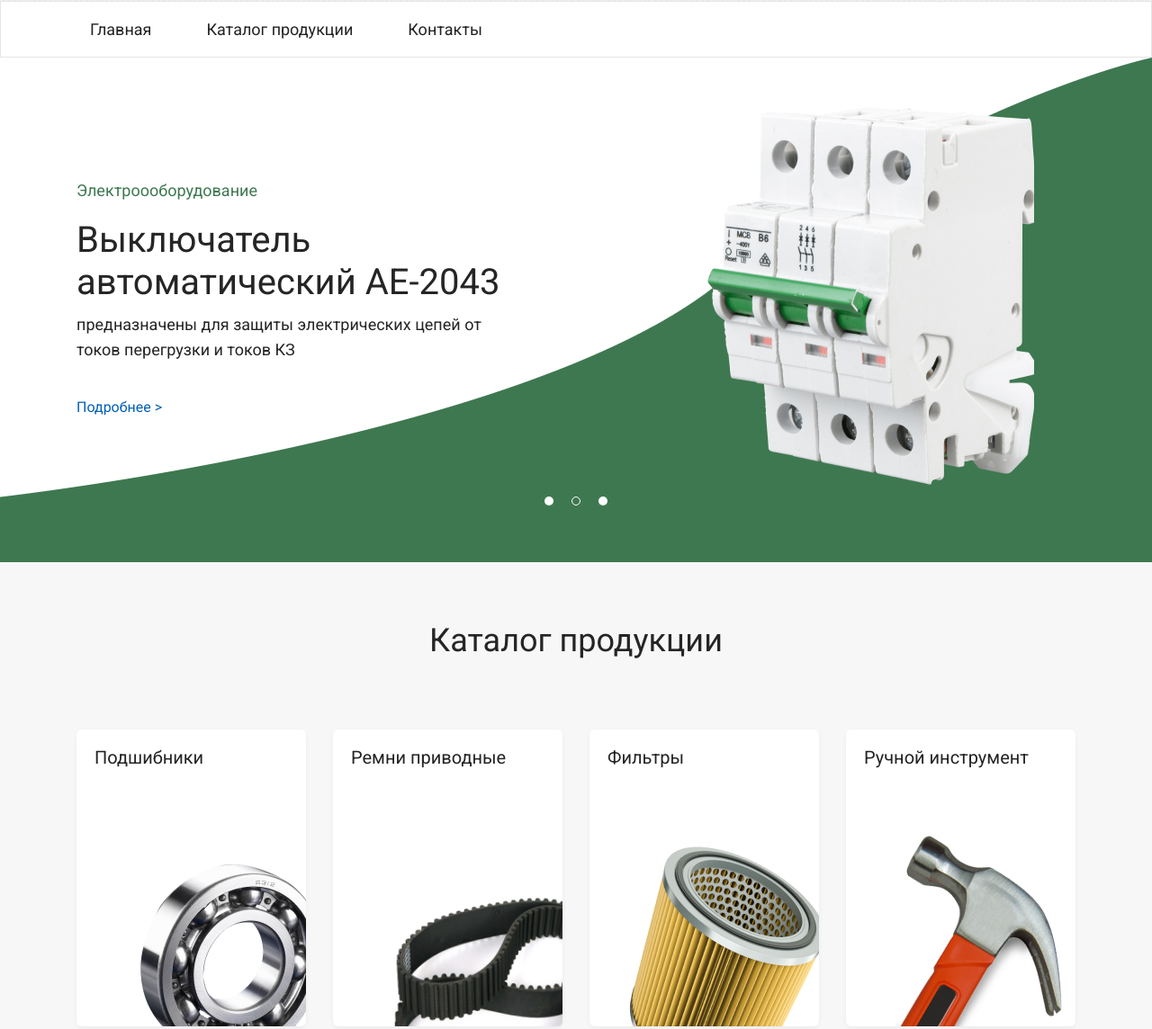
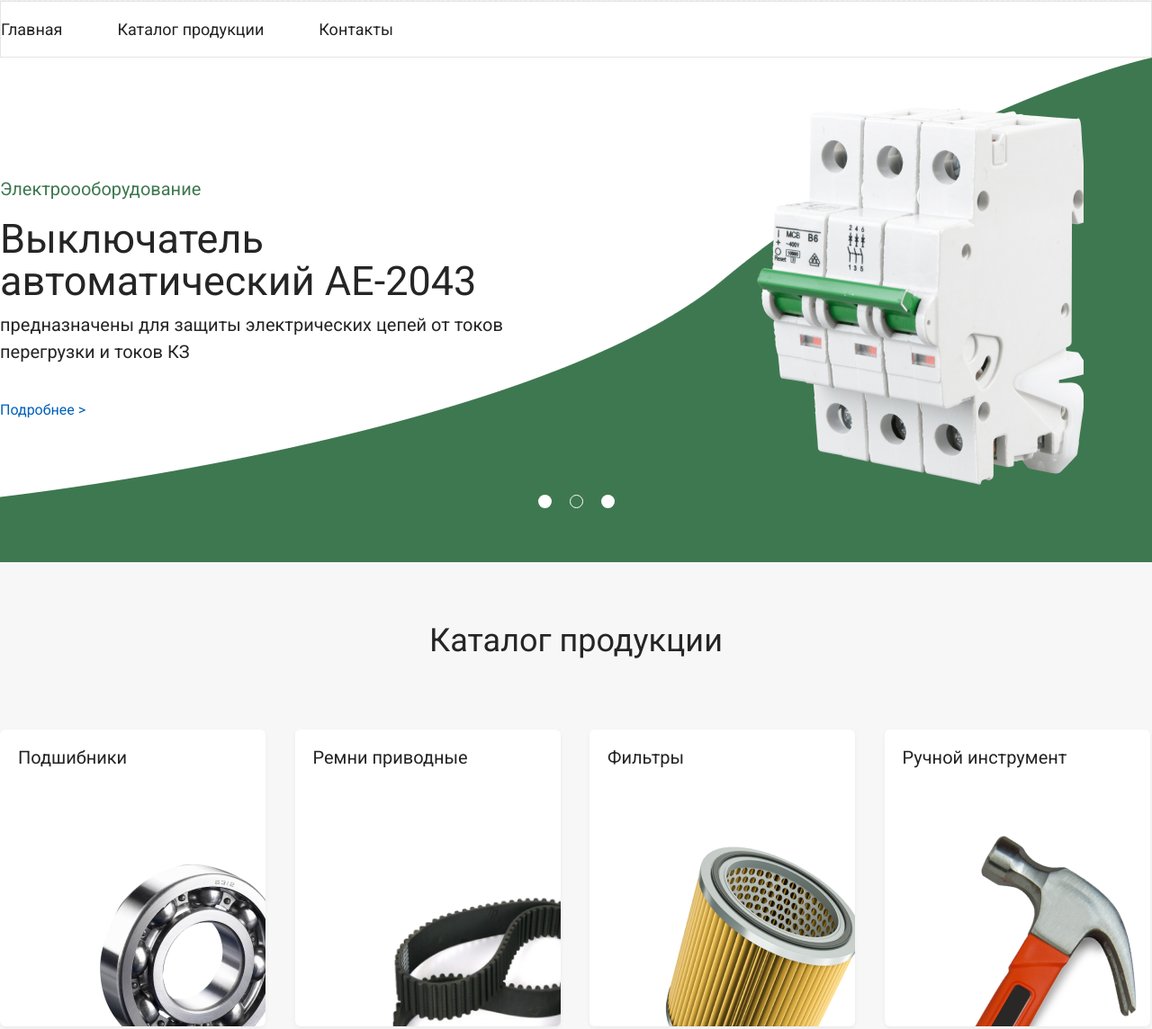
Before and after one commit to nebesnaya2910/K9N, a plain HTML site: page index.html in a window 1280 px wide. Shown: the part 156-1300 px from the top of the page at 90% size. Drawn offline with nearby package versions, Linux system fonts and the light colour scheme.

Commit message:
add an adaptation

```diff
--- a/style.css
+++ b/style.css
@@ -321,6 +321,7 @@
     width: 100%;
     height: 100%;
     background: url('img/advantage\ back.png') no-repeat;
+    background-size: 100%;
 }
 
 .advantages-block::before {
@@ -522,6 +523,44 @@ textarea:focus {
 .footer-navbar-link:not(:last-child) {
     margin-right: 50px;
 }
-@media screen {
-
+@media screen and (max-width: 1920px) {
+    .container-header,
+    .box-container {
+        max-width: 1400px;
+        width: 100%;
+    }
+    .main-text {
+        max-width: 50%;
+        margin-right: 200px;
+    }
+    .main-text-section {
+        font-size: 20px;
+        line-height: 30px;
+        color: #252525;
+    }
+        .main-text-color {
+        color: #3E7850;
+    }
+    .main-text-title {
+        font-size: 45px;
+        line-height: 47px;
+        color: #252525;
+        margin: 17px 0 10px 0px;
+    }
+    .slider .slick-dots li button {
+        width: 15px;
+        height: 15px;
+    }
+    .catalog-wrap {
+        display: grid;
+        grid-template-columns: repeat(4, minmax(295px,1fr));
+        gap: 30px;
+        padding-bottom: 94px;
+    }
+    .product {
+       max-width: 295px;
+   }
+   .advantages-block_wrap {
+       max-width: 1400px;
+   }
 }
```
